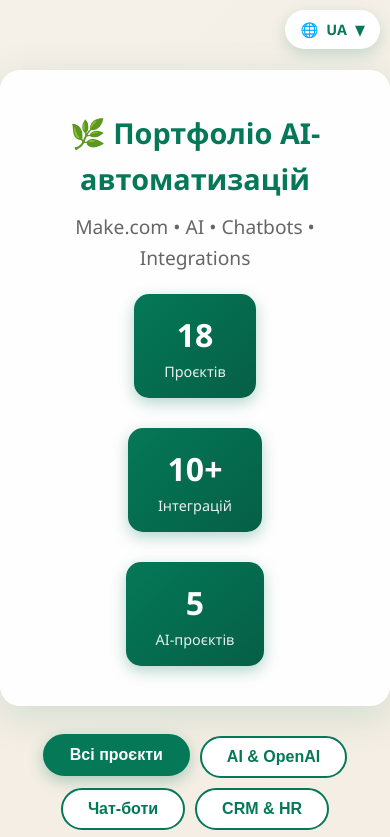
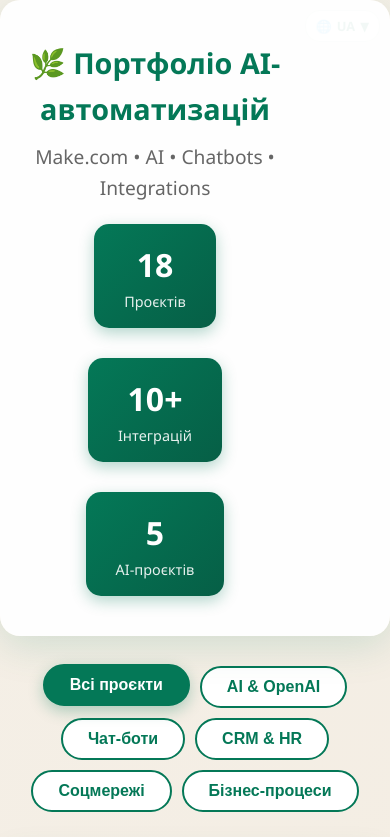
Before and after one commit to smileeg/palchikova-ai-portfolio, a plain HTML site: page index.html in a window 390 px wide. Shown: the top 837 px of the page. Drawn offline with Linux system fonts and the light colour scheme.

Commit message:
Fix language dropdown positioning in header

```diff
--- a/index.html
+++ b/index.html
@@ -28,12 +28,12 @@
 
         header {
             background: rgba(255, 255, 255, 0.95);
-            padding: 40px 20px;
+            padding: 40px 160px 40px 20px;
             border-radius: 20px;
             margin-bottom: 30px;
             box-shadow: 0 10px 40px rgba(4, 120, 87, 0.15);
             text-align: center;
-            margin-top: 60px;
+            position: relative;
         }
 
         h1 {
@@ -337,10 +337,9 @@
         }
 
         .language-switcher {
-            position: fixed;
-            top: 20px;
-            right: 20px;
-            z-index: 100;
+            position: absolute;
+            top: 15px;
+            right: 15px;
         }
 
         .lang-dropdown {
@@ -349,33 +348,36 @@
         }
 
         .lang-current {
-            background: white;
-            padding: 10px 20px;
-            border-radius: 25px;
-            box-shadow: 0 5px 15px rgba(4, 120, 87, 0.2);
+            background: rgba(255, 255, 255, 0.7);
+            padding: 6px 12px;
+            border-radius: 15px;
+            border: 1px solid rgba(4, 120, 87, 0.2);
             cursor: pointer;
             font-weight: 600;
             color: #047857;
             display: flex;
             align-items: center;
-            gap: 8px;
+            gap: 5px;
             transition: all 0.3s;
+            font-size: 0.85em;
         }
 
         .lang-current:hover {
-            box-shadow: 0 8px 20px rgba(4, 120, 87, 0.3);
+            background: white;
+            border-color: #047857;
+            box-shadow: 0 3px 10px rgba(4, 120, 87, 0.15);
         }
 
         .lang-menu {
             display: none;
             position: absolute;
-            top: 50px;
+            top: 35px;
             right: 0;
             background: white;
-            border-radius: 15px;
-            box-shadow: 0 5px 20px rgba(4, 120, 87, 0.2);
+            border-radius: 10px;
+            box-shadow: 0 5px 15px rgba(4, 120, 87, 0.2);
             overflow: hidden;
-            min-width: 100px;
+            min-width: 80px;
         }
 
         .lang-dropdown:hover .lang-menu {
@@ -383,12 +385,13 @@
         }
 
         .lang-option {
-            padding: 10px 20px;
+            padding: 8px 15px;
             color: #666;
             text-decoration: none;
             display: block;
             font-weight: 600;
             transition: all 0.3s;
+            font-size: 0.85em;
         }
 
         .lang-option:hover {
@@ -432,12 +435,12 @@
             }
 
             .lang-current {
-                padding: 8px 15px;
-                font-size: 0.9em;
+                padding: 5px 10px;
+                font-size: 0.8em;
             }
 
             header {
-                margin-top: 70px;
+                padding: 40px 100px 40px 20px;
             }
         }
     </style>
```
